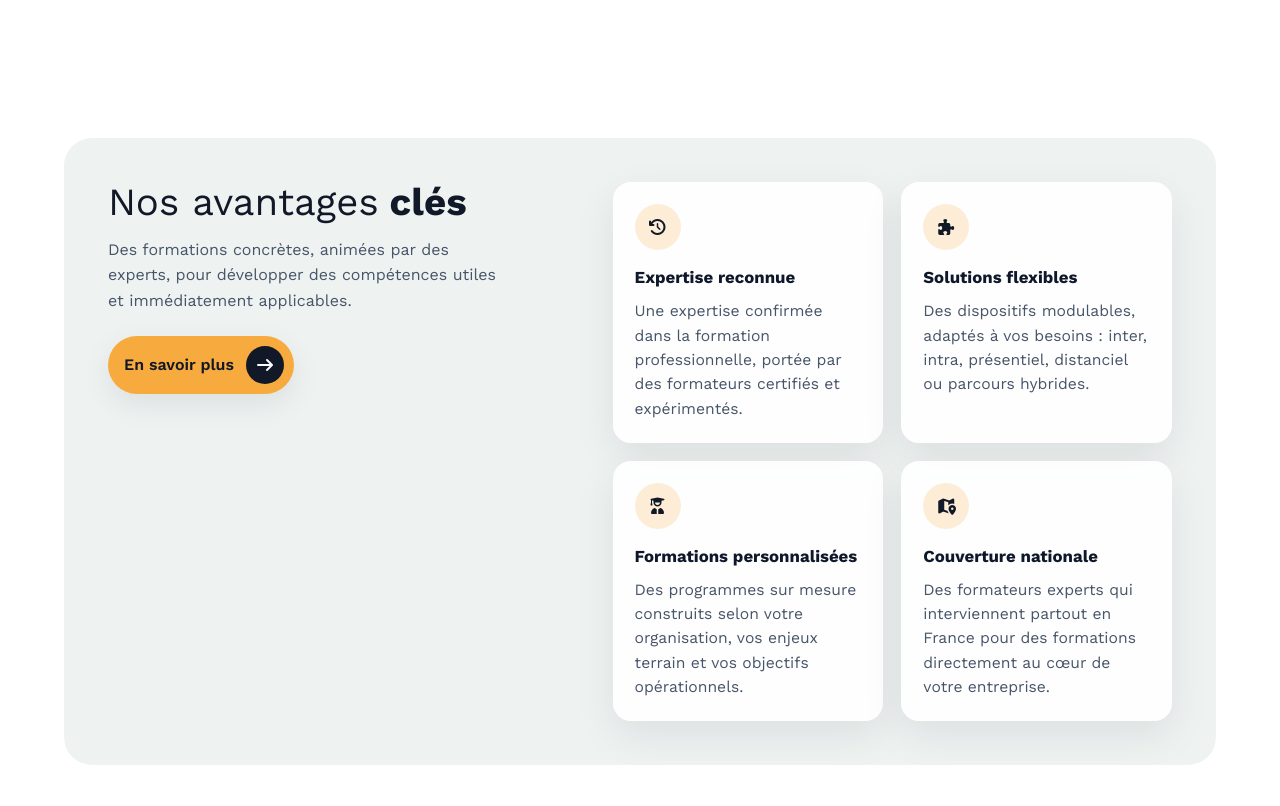
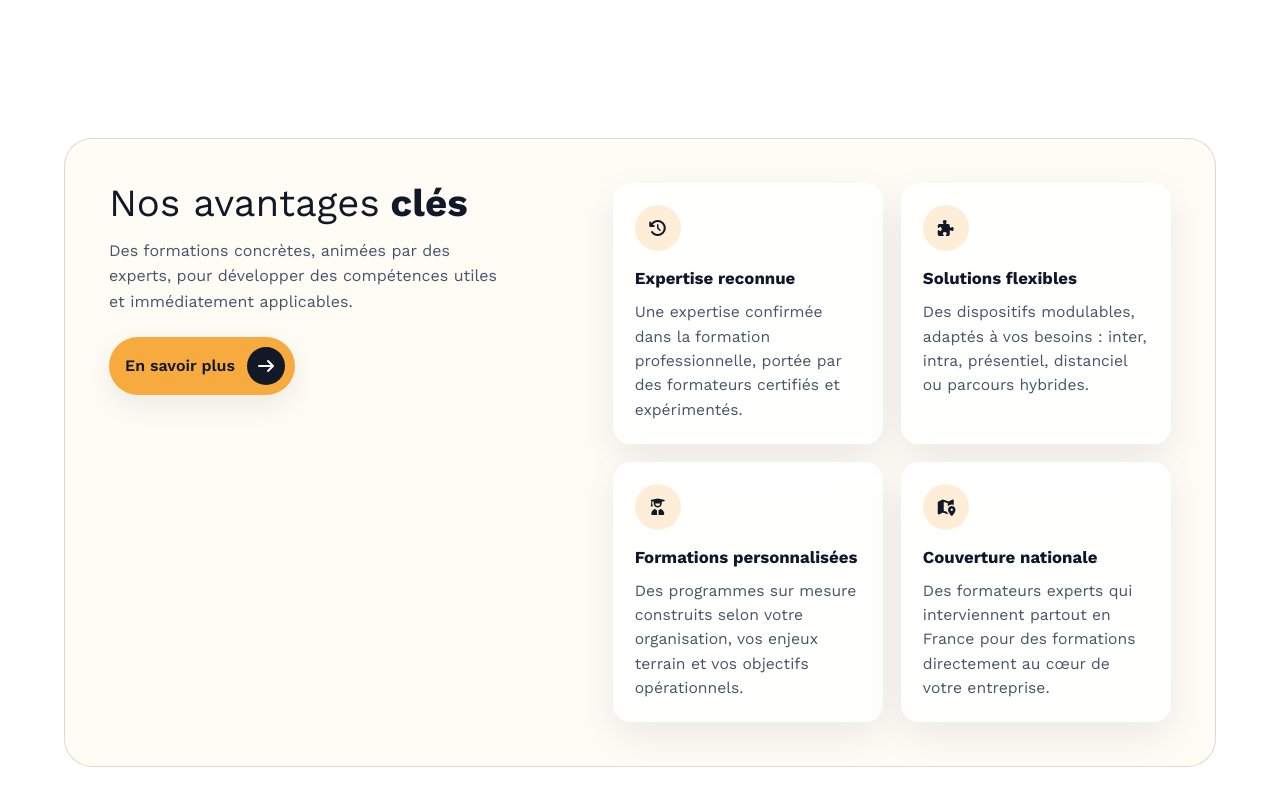
Before and after one commit to mohamed-elbermil/format-secret, a React (Vite) app in the folder react-app/: page / in a window 1280 px wide. Shown: the part 3060-3866 px from the top of the page. Built offline with nearby package versions, Linux system fonts and the light colour scheme.

Commit message:
update key-advantage design

```diff
--- a/react-app/src/assets/css/styles.css
+++ b/react-app/src/assets/css/styles.css
@@ -584,8 +584,9 @@ background-color: #ffffff;
 }
 
 .key-advantages__wrap {
-    background: #eef2f1;
+    background: #f7ab3f0d;
     border-radius: 28px;
+    border: solid 1px #80808047;
     padding: clamp(22px, 4vw, 44px);
     display: grid;
     grid-template-columns: minmax(240px, 1fr) minmax(280px, 1.2fr);
```
